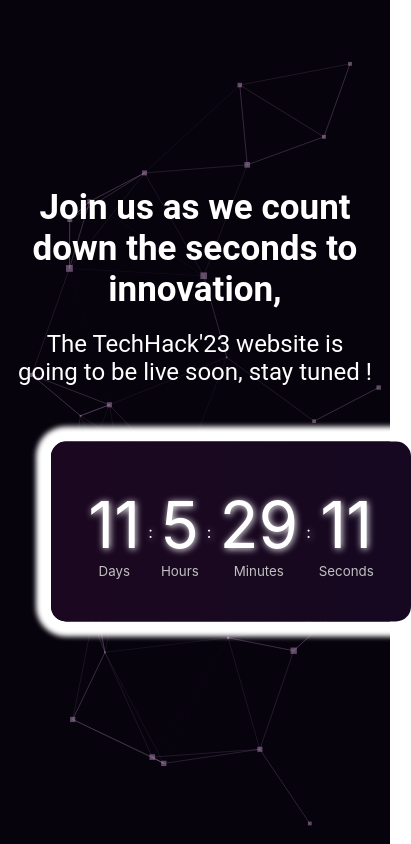
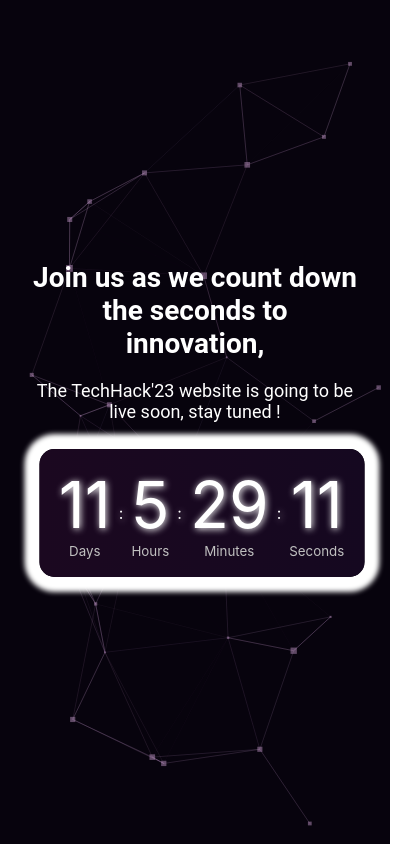
Before and after one commit to yash37158/TechHack, a React (Create React App) app: page / in a window 390 px wide. Shown: the whole page, 411 px wide, since content can reach past the window. Built offline with nearby package versions, Linux system fonts and the light colour scheme.

Commit message:
fixed responsivness for countdown

```diff
--- a/public/index.html
+++ b/public/index.html
@@ -24,7 +24,7 @@
       work correctly both with client-side routing and a non-root public URL.
       Learn how to configure a non-root public URL by running `npm run build`.
     -->
-    <title>React App</title>
+    <title>TechHaack'23</title>
   </head>
   <body>
     <noscript>You need to enable JavaScript to run this app.</noscript>
--- a/src/components/Countdown/clock.css
+++ b/src/components/Countdown/clock.css
@@ -10,6 +10,7 @@
     left: 50%;
     transform: translate(-50%, -50%);
   }
+
 
 
 
@@ -43,6 +44,60 @@
     box-shadow: 0 0 5px 15px;
   }
 
+
+/* Media query for screens with a maximum width of 768px */
+@media screen and (max-width: 768px) {
+  .clock {
+    margin: 6%;
+    height: 150px;
+    width: 350px;
+    justify-content: center;
+    display: flex;
+    flex-direction: row;
+    align-items: center;
+
+  }
+  .clock section p {
+    font-size: 3rem;
+
+  }
+
+  .h1 {
+    font-size: 30px;
+  }
+  .p {
+    font-size: 20px;
+  }
+
+
+}
+/* Media query for screens with a maximum width of 480px */
+@media screen and (max-width: 480px) {
+
+  .clock {
+    margin: 2%;
+    height: 128px;
+    width: 325px;
+    justify-content: center;
+    display: flex;
+    flex-direction: row;
+    align-items: center;
+    text-align: center;
+
+  }
+  .clock section p {
+    font-size: 10px;
+  }
+
+  .h1 {
+    font-size: 28px;
+  }
+  .p {
+    font-size: 18px;
+  }
+
+}
+
   .clock section {
     display: flex;
     flex-direction: column;
```
